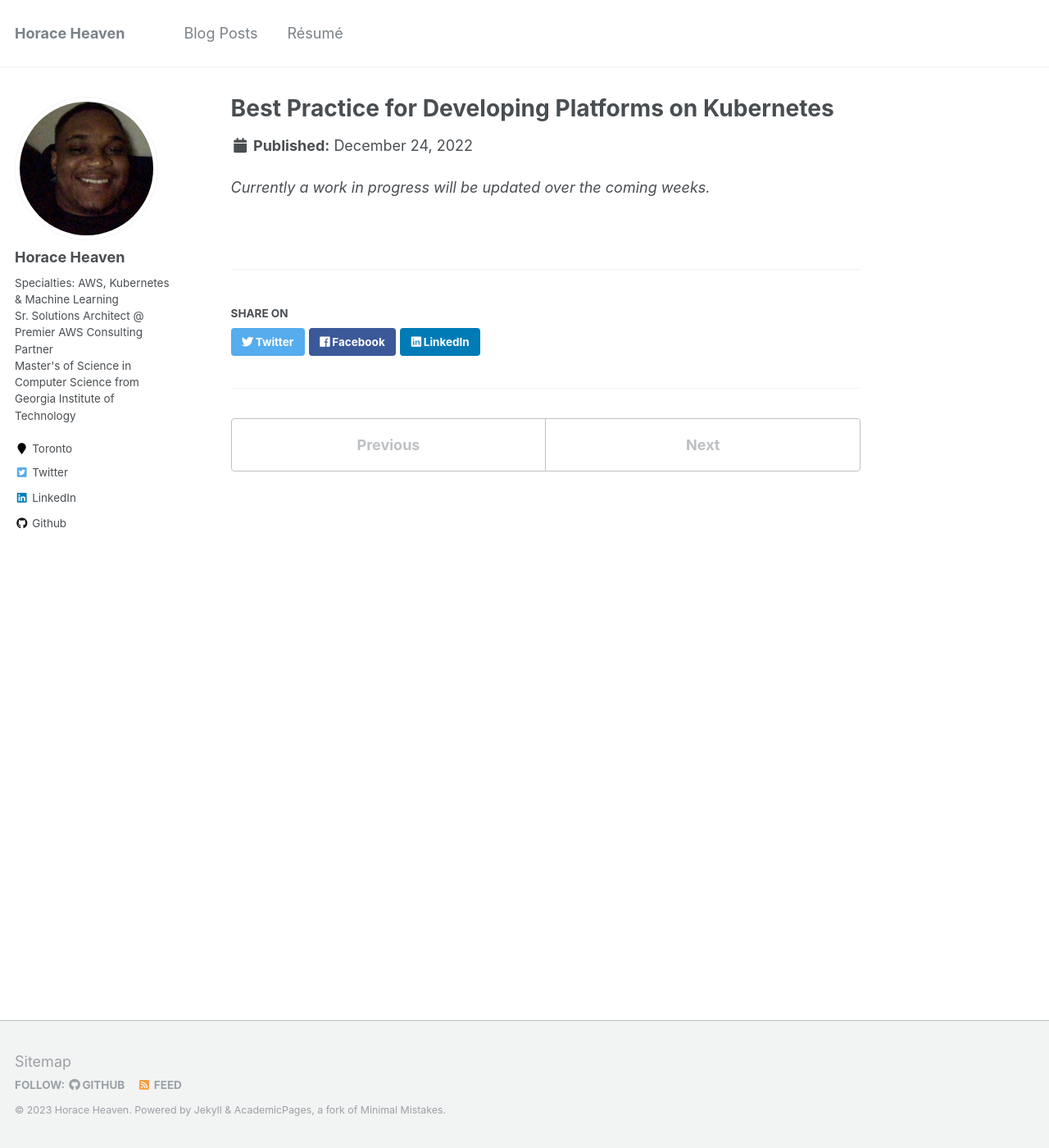
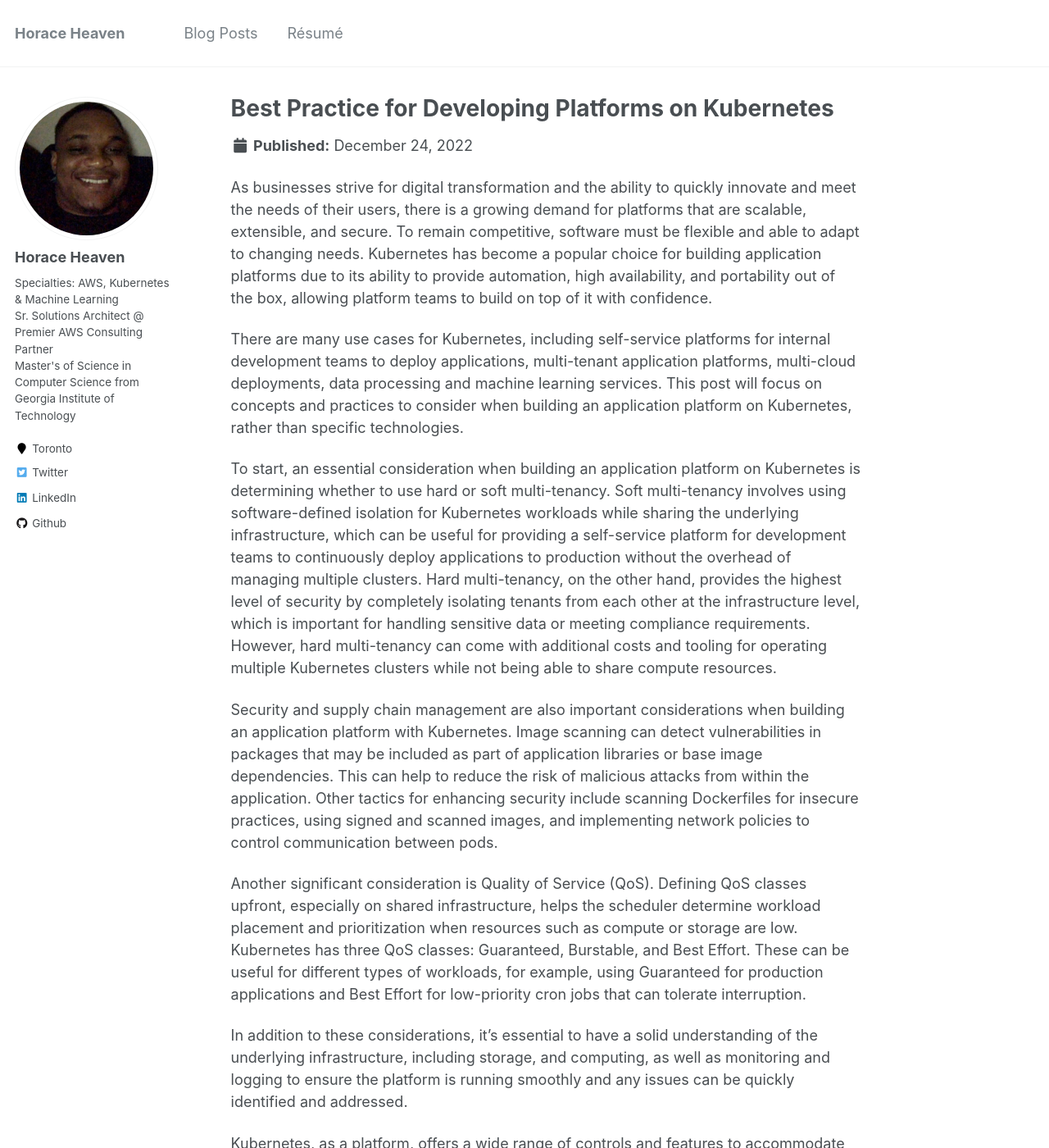
Before and after one commit to horaceheaven/horaceheaven.github.io, a Jekyll site: the page built from _publications/kubernetes-best-practices.md, in a window 1280 px wide and 1400 px high. Shown: the whole window at 82% size. Built offline with Jekyll 4.4.1, drawn with Linux system fonts in a browser that asks for light colours; some of the changed text lies outside the part shown.

Commit message:
Update website

```diff
--- a/_publications/kubernetes-best-practices.md
+++ b/_publications/kubernetes-best-practices.md
@@ -6,4 +6,31 @@ date: 2022-12-24
 permalink: /publications/kubernetes-best-practices
 ---
 
-*Currently a work in progress will be updated over the coming weeks.*
+As businesses strive for digital transformation and the ability to quickly innovate and meet the needs of their users, there is a growing demand for platforms that are scalable, extensible, and secure. To remain competitive, software must be flexible and able to adapt to changing needs. Kubernetes has become a popular choice for building application platforms due to its ability to provide automation, high availability, and portability out of the box, allowing platform teams to build on top of it with confidence.
+
+There are many use cases for Kubernetes, including self-service platforms for internal development teams to deploy applications, multi-tenant application platforms, multi-cloud deployments, data processing and machine learning services. This post will focus on concepts and practices to consider when building an application platform on Kubernetes, rather than specific technologies.
+
+To start, an essential consideration when building an application platform on Kubernetes is determining whether to use hard or soft multi-tenancy. Soft multi-tenancy involves using software-defined isolation for Kubernetes workloads while sharing the underlying infrastructure, which can be useful for providing a self-service platform for development teams to continuously deploy applications to production without the overhead of managing multiple clusters. Hard multi-tenancy, on the other hand, provides the highest level of security by completely isolating tenants from each other at the infrastructure level, which is important for handling sensitive data or meeting compliance requirements. However, hard multi-tenancy can come with additional costs and tooling for operating multiple Kubernetes clusters while not being able to share compute resources.
+
+Security and supply chain management are also important considerations when building an application platform with Kubernetes. Image scanning can detect vulnerabilities in packages that may be included as part of application libraries or base image dependencies. This can help to reduce the risk of malicious attacks from within the application. Other tactics for enhancing security include scanning Dockerfiles for insecure practices, using signed and scanned images, and implementing network policies to control communication between pods.
+
+Another significant consideration is Quality of Service (QoS). Defining QoS classes upfront, especially on shared infrastructure, helps the scheduler determine workload placement and prioritization when resources such as compute or storage are low. Kubernetes has three QoS classes: Guaranteed, Burstable, and Best Effort. These can be useful for different types of workloads, for example, using Guaranteed for production applications and Best Effort for low-priority cron jobs that can tolerate interruption.
+
+In addition to these considerations, it's essential to have a solid understanding of the underlying infrastructure, including storage, and computing, as well as monitoring and logging to ensure the platform is running smoothly and any issues can be quickly identified and addressed.
+
+Kubernetes, as a platform, offers a wide range of controls and features to accommodate various needs. However, it is necessary to note that different organizations and use cases may require different sets of features. Below is a summary of the controls to consider when implementing a platform on Kubernetes.
+
+Features
+* Namespaces for shared cluster workload isolation
+* Defining correct compute & probe requirements to assist in effectively scheduling workloads
+* Stateless container (e.g., read-only filesystem, a large variety of attacks are carried out from downloading remote payloads, or filesystem manipulation, etc.)
+* Prevent the use of privileged containers, root users, etc
+* AppArmor enforces profile on pods to execute security controls (e.g prevent file writes)
+* OPA Gatekeeper enforces constraints on deployment template (e.g. prevent the deployment of privileged containers)
+* Container sandboxes (e.g., gVisor, used for running untrusted workloads, )
+* Dockerfile best practices
+* Scanning images with admission controller, scanning images on deployment, and rejecting images with vulnerabilities.
+* Whitelisting permitted images (e.g., to mitigate image squatting attacks, or only permitting trusted repositories, etc.)
+* Cluster audit logging
+* Network policies (e.g., Limiting permitted ingress/egress)
+* Falco to monitor containers for malicious activity (e.g., alerting on in-container shell command being executed )
```
